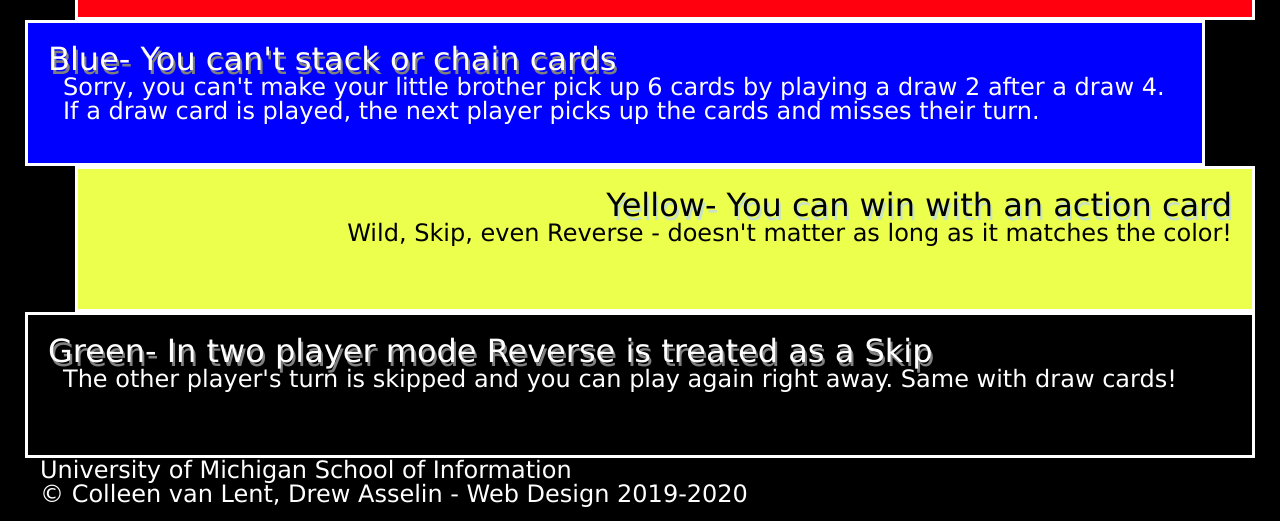
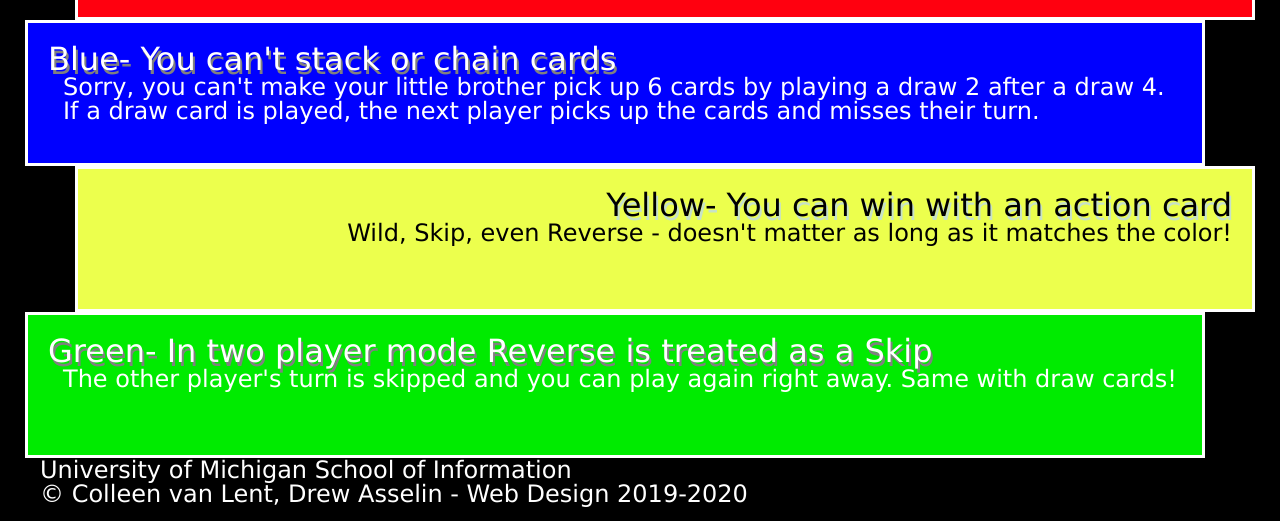
Before and after one commit to emilyedmunds/homework2-2022, a plain HTML site: page index.html in a window 1280 px wide. Shown: the part 719-1240 px from the top of the page. Drawn offline with Linux system fonts and the light colour scheme.

Commit message:
Update style.css

```diff
--- a/css/style.css
+++ b/css/style.css
@@ -72,7 +72,7 @@ div {
     text-shadow: 2px 4px #c7e2c7;
 }
 
-div .green {
+.green {
     background-color: #00Eb00;
     text-align: left;
     margin-right: 50px;
```
